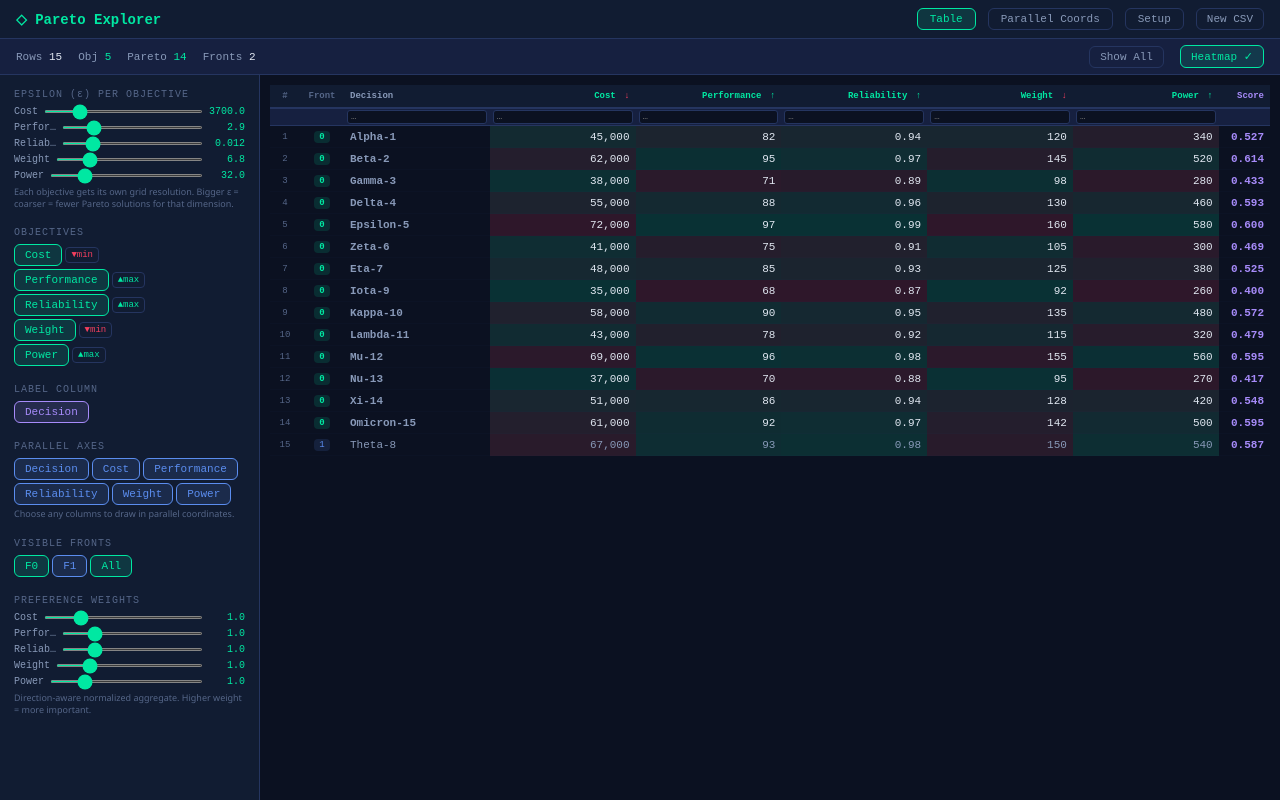
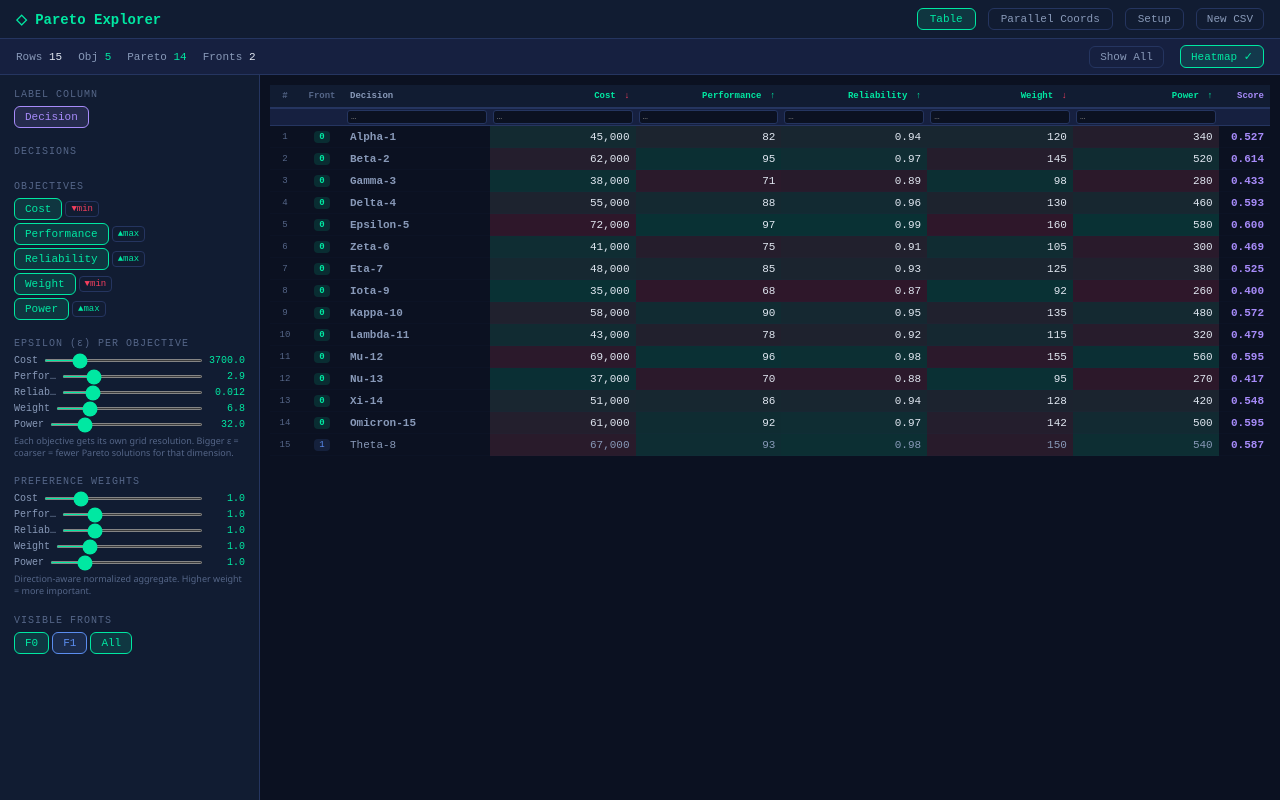
Before and after one commit to jrkasprzyk/ParetoExplorer, a React (Vite) app: page / in a window 1280 px wide. Both pictures are taken after a click on the button "Demo Data". Built offline with nearby package versions, Linux system fonts and the light colour scheme.

Commit message:
leftside column enhancements
refactor decision column handling; change order of items and increase linkage between data table and parallel plot

```diff
--- a/src/ParetoApp.jsx
+++ b/src/ParetoApp.jsx
@@ -440,7 +440,7 @@ export default function ParetoApp() {
   const [tab, setTab] = useState("table");
   const [showOnlyPareto, setShowOnlyPareto] = useState(false);
   const [decisionCol, setDecisionCol] = useState(null);
-  const [parallelAxes, setParallelAxes] = useState([]);
+  const [decisionCols, setDecisionCols] = useState([]);
   const [visibleFronts, setVisibleFronts] = useState({});
   const [loaded, setLoaded] = useState(false);
   const fileRef = useRef(null);
@@ -505,8 +505,8 @@ export default function ParetoApp() {
   }, [fronts, filterText, sortCol, sortAsc, showOnlyPareto, weights, objectives, directions, colStats, headers]);
 
   const availableFronts = useMemo(() => {
-    return Array.from(new Set(sortedData.map(r => r._front).filter(f => f !== undefined))).sort((a, b) => a - b);
-  }, [sortedData]);
+    return Array.from(new Set(fronts.flat().map(r => r._front).filter(f => f !== undefined))).sort((a, b) => a - b);
+  }, [fronts]);
 
   useEffect(() => {
     setVisibleFronts(prev => {
@@ -518,19 +518,32 @@ export default function ParetoApp() {
     });
   }, [availableFronts]);
 
-  useEffect(() => {
-    setParallelAxes(prev => {
-      const filtered = prev.filter(col => headers.includes(col));
-      return filtered.length ? filtered : headers;
-    });
-  }, [headers]);
-
-  const parallelData = useMemo(() => {
+  const visibleData = useMemo(() => {
     return sortedData.filter(row => {
       if (row._front === undefined) return true;
       return visibleFronts[row._front] !== false;
     });
   }, [sortedData, visibleFronts]);
+
+  const inferredDecisionCols = useMemo(() => {
+    const roleBased = headers.filter(h => (columnRoleHints || {})[h] === "decision");
+    if (roleBased.length) {
+      return roleBased.filter(h => h !== decisionCol && !objectives.includes(h));
+    }
+    const objectiveIdx = objectives.map(o => headers.indexOf(o)).filter(i => i >= 0);
+    const firstObjectiveIdx = objectiveIdx.length ? Math.min(...objectiveIdx) : -1;
+    if (firstObjectiveIdx > 0) {
+      return headers.slice(0, firstObjectiveIdx).filter(h => h !== decisionCol && !objectives.includes(h));
+    }
+    return [];
+  }, [headers, columnRoleHints, decisionCol, objectives]);
+
+  useEffect(() => {
+    setDecisionCols(prev => {
+      const valid = prev.filter(col => headers.includes(col) && col !== decisionCol && !objectives.includes(col));
+      return valid.length ? valid : inferredDecisionCols;
+    });
+  }, [headers, decisionCol, objectives, inferredDecisionCols]);
 
   const loadData = useCallback((csvText) => {
     const { headers: h, rows: r, columnRoles } = parseCSV(csvText);
@@ -549,10 +562,21 @@ export default function ParetoApp() {
       decisionCandidates[0] ||
       sc[0] ||
       null;
+    const resolvedDecisionCols =
+      decisionCandidates.length
+        ? decisionCandidates.filter(col => col !== resolvedDecision)
+        : (() => {
+            const objectiveIdx = resolvedObjectives.map(o => h.indexOf(o)).filter(i => i >= 0);
+            const firstObjectiveIdx = objectiveIdx.length ? Math.min(...objectiveIdx) : -1;
+            if (firstObjectiveIdx > 0) {
+              return h.slice(0, firstObjectiveIdx).filter(col => col !== resolvedDecision);
+            }
+            return [];
+          })();
 
     setDecisionCol(resolvedDecision);
+    setDecisionCols(resolvedDecisionCols);
     setObjectives(resolvedObjectives.length ? resolvedObjectives : nc);
-    setParallelAxes(h);
     const dirs = {}; nc.forEach(c => dirs[c] = "min");
     setDirections(dirs);
     const w = {}; nc.forEach(c => w[c] = 1);
@@ -573,7 +597,7 @@ export default function ParetoApp() {
     setHeaders(d.headers); setRows(d.rows);
     setColumnRoleHints(d.columnRoles || {});
     setDecisionCol("Decision");
-    setParallelAxes(d.headers);
+    setDecisionCols([]);
     const nc = d.headers.filter(col => d.rows.some(row => typeof row[col] === "number"));
     setObjectives(nc);
     const dirs = {}; nc.forEach(c => dirs[c] = c === "Cost" || c === "Weight" ? "min" : "max");
@@ -584,7 +608,7 @@ export default function ParetoApp() {
   }, []);
 
   const toggleObj = useCallback(col => setObjectives(p => p.includes(col) ? p.filter(c => c !== col) : [...p, col]), []);
-  const toggleParallelAxis = useCallback(col => setParallelAxes(p => p.includes(col) ? p.filter(c => c !== col) : [...p, col]), []);
+  const toggleDecision = useCallback(col => setDecisionCols(p => p.includes(col) ? p.filter(c => c !== col) : [...p, col]), []);
   const toggleDir = useCallback(col => setDirections(p => ({ ...p, [col]: p[col] === "min" ? "max" : "min" })), []);
   const handleSort = useCallback(col => {
     if (sortCol === col) setSortAsc(p => !p);
@@ -624,11 +648,11 @@ export default function ParetoApp() {
     );
   }
 
-  const displayCols = [
+  const displayCols = Array.from(new Set([
     ...(decisionCol ? [decisionCol] : []),
+    ...decisionCols,
     ...objectives,
-    ...headers.filter(h => h !== decisionCol && !objectives.includes(h)),
-  ];
+  ])).filter(col => headers.includes(col));
 
   return (
     <div style={{ fontFamily: FB, background: C.bg, color: C.text, minHeight: "100vh", display: "flex", flexDirection: "column" }}>
@@ -668,22 +692,21 @@ export default function ParetoApp() {
         {/* Sidebar */}
         <div style={{ width: 260, minWidth: 260, background: C.surface, borderRight: `1px solid ${C.border}`, padding: 14, overflowY: "auto" }}>
           <div style={{ marginBottom: 18 }}>
-            <div style={{ fontSize: 10, fontFamily: FM, color: C.textDim, marginBottom: 6, letterSpacing: 1 }}>EPSILON (ε) PER OBJECTIVE</div>
-            {objectives.map(o => {
-              const er = epsRanges[o] || { min: 0.001, max: 1, step: 0.001 };
-              return (
-                <div key={o} style={{ marginBottom: 5 }}>
-                  <Slider label={o.length > 8 ? o.slice(0, 6) + "…" : o}
-                    value={epsilons[o] ?? er.min * 100}
-                    onChange={v => setEpsilons(p => ({ ...p, [o]: v }))}
-                    min={er.min} max={er.max} step={er.step} />
-                </div>
-              );
-            })}
-            {objectives.length === 0 && <p style={{ fontSize: 9, color: C.textDim }}>Select objectives first.</p>}
-            <p style={{ fontSize: 9, color: C.textDim, marginTop: 3, lineHeight: 1.3 }}>
-              Each objective gets its own grid resolution. Bigger ε = coarser = fewer Pareto solutions for that dimension.
-            </p>
+            <div style={{ fontSize: 10, fontFamily: FM, color: C.textDim, marginBottom: 6, letterSpacing: 1 }}>LABEL COLUMN</div>
+            <div style={{ display: "flex", flexWrap: "wrap", gap: 3 }}>
+              {labelCols.map(col => (
+                <Chip key={col} label={col} active={decisionCol === col} onClick={() => setDecisionCol(col === decisionCol ? null : col)} color={C.highlight} />
+              ))}
+            </div>
+          </div>
+
+          <div style={{ marginBottom: 18 }}>
+            <div style={{ fontSize: 10, fontFamily: FM, color: C.textDim, marginBottom: 6, letterSpacing: 1 }}>DECISIONS</div>
+            <div style={{ display: "flex", flexWrap: "wrap", gap: 3 }}>
+              {headers.filter(col => col !== decisionCol && !objectives.includes(col)).map(col => (
+                <Chip key={col} label={col.length > 14 ? col.slice(0, 12) + "…" : col} active={decisionCols.includes(col)} onClick={() => toggleDecision(col)} color={C.front1} />
+              ))}
+            </div>
           </div>
 
           <div style={{ marginBottom: 18 }}>
@@ -705,29 +728,34 @@ export default function ParetoApp() {
           </div>
 
           <div style={{ marginBottom: 18 }}>
-            <div style={{ fontSize: 10, fontFamily: FM, color: C.textDim, marginBottom: 6, letterSpacing: 1 }}>LABEL COLUMN</div>
-            <div style={{ display: "flex", flexWrap: "wrap", gap: 3 }}>
-              {labelCols.map(col => (
-                <Chip key={col} label={col} active={decisionCol === col} onClick={() => setDecisionCol(col === decisionCol ? null : col)} color={C.highlight} />
-              ))}
-            </div>
+            <div style={{ fontSize: 10, fontFamily: FM, color: C.textDim, marginBottom: 6, letterSpacing: 1 }}>EPSILON (ε) PER OBJECTIVE</div>
+            {objectives.map(o => {
+              const er = epsRanges[o] || { min: 0.001, max: 1, step: 0.001 };
+              return (
+                <div key={o} style={{ marginBottom: 5 }}>
+                  <Slider label={o.length > 8 ? o.slice(0, 6) + "…" : o}
+                    value={epsilons[o] ?? er.min * 100}
+                    onChange={v => setEpsilons(p => ({ ...p, [o]: v }))}
+                    min={er.min} max={er.max} step={er.step} />
+                </div>
+              );
+            })}
+            {objectives.length === 0 && <p style={{ fontSize: 9, color: C.textDim }}>Select objectives first.</p>}
+            <p style={{ fontSize: 9, color: C.textDim, marginTop: 3, lineHeight: 1.3 }}>
+              Each objective gets its own grid resolution. Bigger ε = coarser = fewer Pareto solutions for that dimension.
+            </p>
           </div>
 
           <div style={{ marginBottom: 18 }}>
-            <div style={{ fontSize: 10, fontFamily: FM, color: C.textDim, marginBottom: 6, letterSpacing: 1 }}>PARALLEL AXES</div>
-            <div style={{ display: "flex", flexWrap: "wrap", gap: 3, maxHeight: 140, overflowY: "auto" }}>
-              {headers.map(col => (
-                <Chip
-                  key={col}
-                  label={col.length > 14 ? col.slice(0, 12) + "…" : col}
-                  active={parallelAxes.includes(col)}
-                  onClick={() => toggleParallelAxis(col)}
-                  color={C.front1}
-                />
-              ))}
-            </div>
+            <div style={{ fontSize: 10, fontFamily: FM, color: C.textDim, marginBottom: 6, letterSpacing: 1 }}>PREFERENCE WEIGHTS</div>
+            {objectives.map(o => (
+              <div key={o} style={{ marginBottom: 5 }}>
+                <Slider label={o.length > 8 ? o.slice(0, 6) + "…" : o} value={weights[o] ?? 1}
+                  onChange={v => setWeights(p => ({ ...p, [o]: v }))} min={0} max={5} step={0.1} />
+              </div>
+            ))}
             <p style={{ fontSize: 9, color: C.textDim, marginTop: 3, lineHeight: 1.3 }}>
-              Choose any columns to draw in parallel coordinates.
+              Direction-aware normalized aggregate. Higher weight = more important.
             </p>
           </div>
 
@@ -757,19 +785,6 @@ export default function ParetoApp() {
                 />
               )}
             </div>
-          </div>
-
-          <div>
-            <div style={{ fontSize: 10, fontFamily: FM, color: C.textDim, marginBottom: 6, letterSpacing: 1 }}>PREFERENCE WEIGHTS</div>
-            {objectives.map(o => (
-              <div key={o} style={{ marginBottom: 5 }}>
-                <Slider label={o.length > 8 ? o.slice(0, 6) + "…" : o} value={weights[o] ?? 1}
-                  onChange={v => setWeights(p => ({ ...p, [o]: v }))} min={0} max={5} step={0.1} />
-              </div>
-            ))}
-            <p style={{ fontSize: 9, color: C.textDim, marginTop: 3, lineHeight: 1.3 }}>
-              Direction-aware normalized aggregate. Higher weight = more important.
-            </p>
           </div>
         </div>
 
@@ -831,10 +846,13 @@ export default function ParetoApp() {
                 <div style={{ fontSize: 10, fontFamily: FM, color: C.textDim, marginBottom: 6 }}>
                   Drag on axes to brush/filter · Hover lines to inspect · Pareto-style linked interaction
                 </div>
-                {parallelAxes.length > 0 ? (
-                  <ParCoords data={parallelData} axes={parallelAxes} directions={directions} highlightId={highlightId} onHover={setHighlightId} />
+                <div style={{ fontSize: 9, fontFamily: FM, color: C.textDim, marginBottom: 8 }}>
+                  Axes reflect active selections from Label Column, Decisions, and Objectives.
+                </div>
+                {displayCols.length > 0 ? (
+                  <ParCoords data={visibleData} axes={displayCols} directions={directions} highlightId={highlightId} onHover={setHighlightId} />
                 ) : (
-                  <div style={{ padding: 60, textAlign: "center", color: C.textDim, fontSize: 13 }}>Select at least one column in Parallel Axes.</div>
+                  <div style={{ padding: 60, textAlign: "center", color: C.textDim, fontSize: 13 }}>Select at least one decision or objective column.</div>
                 )}
               </div>
               <div style={{ display: "flex", gap: 14, padding: "6px 10px", fontSize: 10, fontFamily: FM, color: C.textMuted, flexWrap: "wrap" }}>
@@ -891,7 +909,7 @@ export default function ParetoApp() {
                     </tr>
                   </thead>
                   <tbody>
-                    {sortedData.map((row, i) => {
+                    {visibleData.map((row, i) => {
                       const isHL = highlightId === row._id;
                       const isP = row._front === 0;
                       return (
@@ -934,7 +952,7 @@ export default function ParetoApp() {
                   </tbody>
                 </table>
               </div>
-              {!sortedData.length && <div style={{ padding: 40, textAlign: "center", color: C.textDim, fontSize: 13 }}>No rows match filters.</div>}
+              {!visibleData.length && <div style={{ padding: 40, textAlign: "center", color: C.textDim, fontSize: 13 }}>No rows match filters or visible fronts.</div>}
             </div>
           )}
         </div>
```
